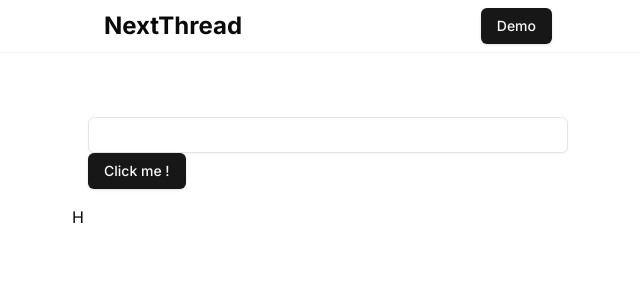
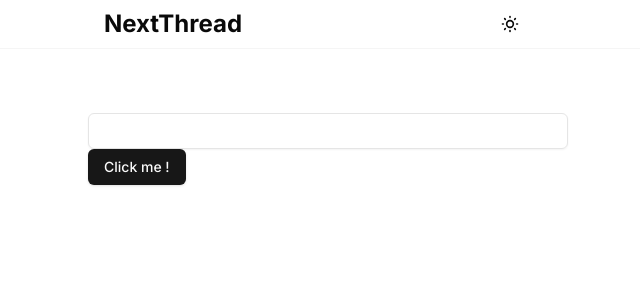
Before and after one commit to Yooo31/nextthread, a Next.js app: page / in a window 1280 px wide. Shown: the top 300 px of the page, without its empty margins (312-952 px from the left). Built offline with nearby package versions, Linux system fonts and the light colour scheme.

Commit message:
Theme change button

```diff
--- a/app/layout.tsx
+++ b/app/layout.tsx
@@ -25,7 +25,7 @@
             <Header />
             <div className="flex-1 max-w-lg m-auto py-12 w-full">
               {children}
-            H</div>
+            </div>
           </div>
         </ThemeProvider>
       </body>
--- a/src/feature/layout/Header.tsx
+++ b/src/feature/layout/Header.tsx
@@ -1,4 +1,4 @@
-import { Button } from '@/components/ui/button'
+import { ThemeToggle } from '@/src/theme/ThemeToggle'
 import React from 'react'
 
 export const Header = async () => {
@@ -6,7 +6,7 @@
     <header className='border-b border-b-accent'>
       <div className="container flex items-center py-2 max-w-lg m-auto gap-1">
         <h2 className="text-2xl font-bold mr-auto">NextThread</h2>
-        <Button>Demo</Button>
+        <ThemeToggle />
       </div>
     </header>
   )
--- /dev/null
+++ b/src/theme/ThemeToggle.tsx
@@ -0,0 +1,24 @@
+'use client';
+
+import { Button } from '@/components/ui/button'
+import { Moon, SunMedium } from 'lucide-react'
+import { useTheme } from 'next-themes'
+
+
+export const ThemeToggle = () => {
+  const {setTheme, theme} = useTheme();
+
+  return (
+    <Button
+      variant="ghost"
+      size="sm"
+      onClick={() => {
+        setTheme(theme === 'dark' ? 'light' : 'dark');
+      }}
+    >
+      <SunMedium size={20} className='rotate-0 scale-100 transition-all dark:-rotate-90 dark:scale-0'/>
+      <Moon size={20} className='rotate-90 scale-0 transition-all dark:-rotate-0 dark:scale-100'/>
+      <span className="sr-only">Toggle Theme</span>
+    </Button>
+  );
+};
```
